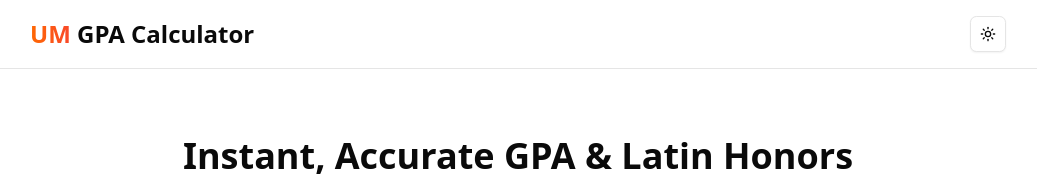
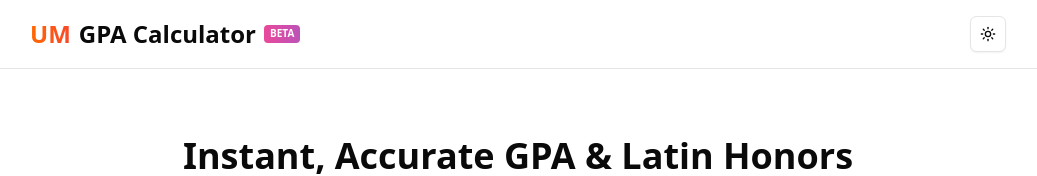
Before and after one commit to j4304/UM-GPA-Calculator, a Next.js app: page / in a window 1280 px wide. Shown: the top 176 px of the page, without its empty margins (122-1159 px from the left). Built offline with nearby package versions, Linux system fonts and the light colour scheme.

Commit message:
add Beta Tag

```diff
--- a/src/app/globals.css
+++ b/src/app/globals.css
@@ -153,3 +153,18 @@
     display: none !important;
   }
 }
+
+
+@layer utilities {
+  .bg-moving-gradient {
+    background: linear-gradient(270deg, #38bdf8, #6366f1, #ec4899);
+    background-size: 600% 600%;
+    animation: gradientShift 6s ease infinite;
+  }
+
+  @keyframes gradientShift {
+    0% { background-position: 0% 50%; }
+    50% { background-position: 100% 50%; }
+    100% { background-position: 0% 50%; }
+  }
+}
--- a/src/app/layout.tsx
+++ b/src/app/layout.tsx
@@ -74,8 +74,11 @@ export default function RootLayout({
         >
           <header className="sticky top-0 z-50 bg-background border-b flex-shrink-0">
             <div className="container mx-auto max-w-5xl px-6 py-4 flex items-center justify-between">
-              <h1 className="text-2xl font-bold">
+              <h1 className="text-2xl font-bold flex items-center gap-2">
                 <span className="moving-gradient">UM</span> GPA Calculator
+                <span className="text-[10px] text-white bg-moving-gradient px-1.5 py-0.5 rounded uppercase">
+                  Beta
+                </span>
               </h1>
               <ModeToggle />
             </div>
```
